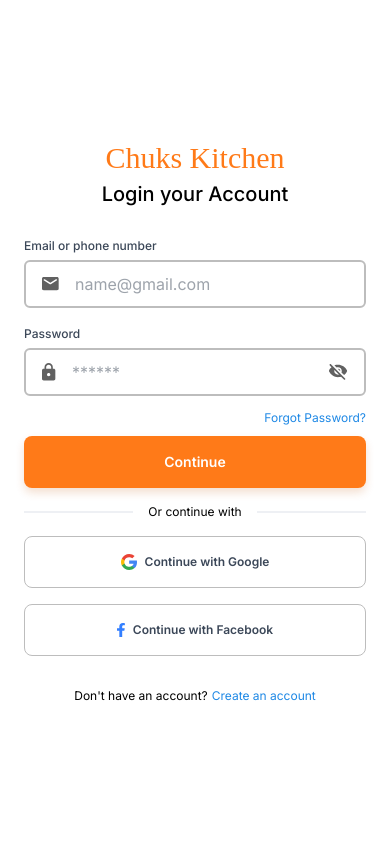
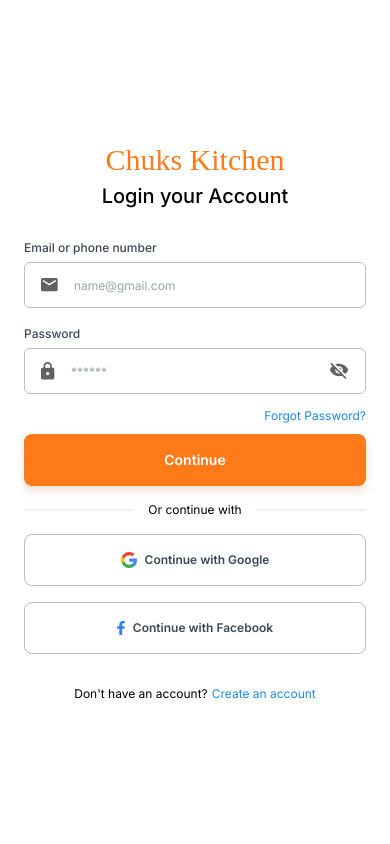
Before and after one commit to Tofunmithehuman/Chucks-Kitchen, a React (Vite) app: page /signin in a window 390 px wide. Shown: the top 844 px of the page. Built offline with nearby package versions, Linux system fonts and the light colour scheme; a web font is replaced by a local one.

Commit message:
fix: update font size for better responsiveness

```diff
--- a/src/Pages/Signin.jsx
+++ b/src/Pages/Signin.jsx
@@ -147,7 +147,7 @@ const Signin = () => {
                       Email or phone number
                     </label>
                     <motion.div
-                      className="border-2 border-[#BDBDBD] rounded-md flex items-center mt-1"
+                      className="border border-[#BDBDBD] rounded-md flex items-center mt-1"
                       whileFocus={{ borderColor: "#FF7A18" }}
                       whileHover={{
                         borderColor: "#FF7A18",
@@ -158,7 +158,7 @@ const Signin = () => {
                       <input
                         type="email"
                         placeholder="name@gmail.com"
-                        className="outline-none border-none focus:outline-none focus:border-none h-11 ml-4 w-full text-[#3B4758] text-base"
+                        className="outline-none border-none focus:outline-none focus:border-none h-11 ml-4 w-full text-[#3B4758] text-xs"
                       />
                     </motion.div>
                   </motion.div>
@@ -168,7 +168,7 @@ const Signin = () => {
                       Password
                     </label>
                     <motion.div
-                      className="border-2 border-[#BDBDBD] rounded-md flex items-center mt-1"
+                      className="border border-[#BDBDBD] rounded-md flex items-center mt-1"
                       whileFocus={{ borderColor: "#FF7A18" }}
                       whileHover={{
                         borderColor: "#FF7A18",
@@ -179,7 +179,7 @@ const Signin = () => {
                       <input
                         type={showPassword ? "text" : "password"}
                         placeholder="******"
-                        className="outline-none border-none focus:outline-none focus:border-none h-11 ml-4 w-full text-[#3B4758] text-base"
+                        className="outline-none border-none focus:outline-none focus:border-none h-11 ml-4 w-full text-[#3B4758] text-xs"
                       />
                       <motion.img
                         src={showPassword ? visibility : visibilityOff}
```
